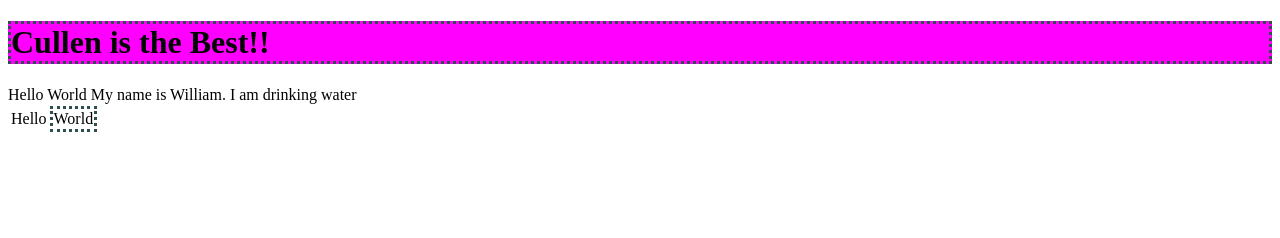
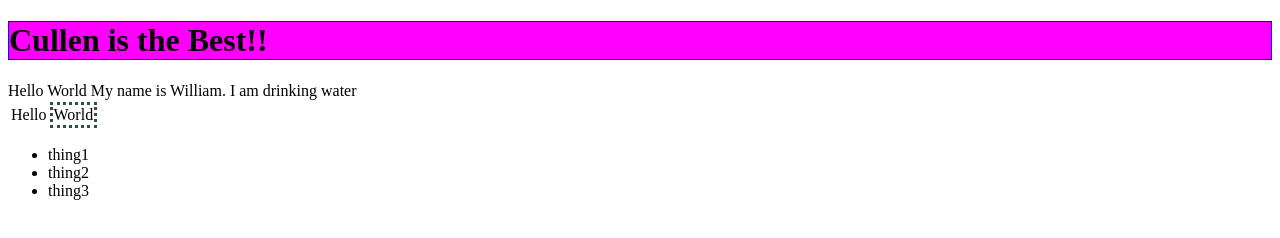
Before and after one commit to William-Krug/cullen-html-css, a plain HTML site: page index.html in a window 1280 px wide. Drawn offline with Linux system fonts and the light colour scheme.

Commit message:
final commit

```diff
--- a/index.html
+++ b/index.html
@@ -21,5 +21,11 @@
         <td class="special" id="world">World</td>
       </tr>
     </table>
+
+    <ul>
+      <li>thing1</li>
+      <li>thing2</li>
+      <li>thing3</li>
+    </ul>
   </body>
 </html>
--- a/style.css
+++ b/style.css
@@ -4,4 +4,10 @@
 
 h1.special {
   background-color: fuchsia;
+  border: 1px solid blue;
 }
+
+td.specail,
+li:hover {
+  background-color: fuchsia;
+}
```
